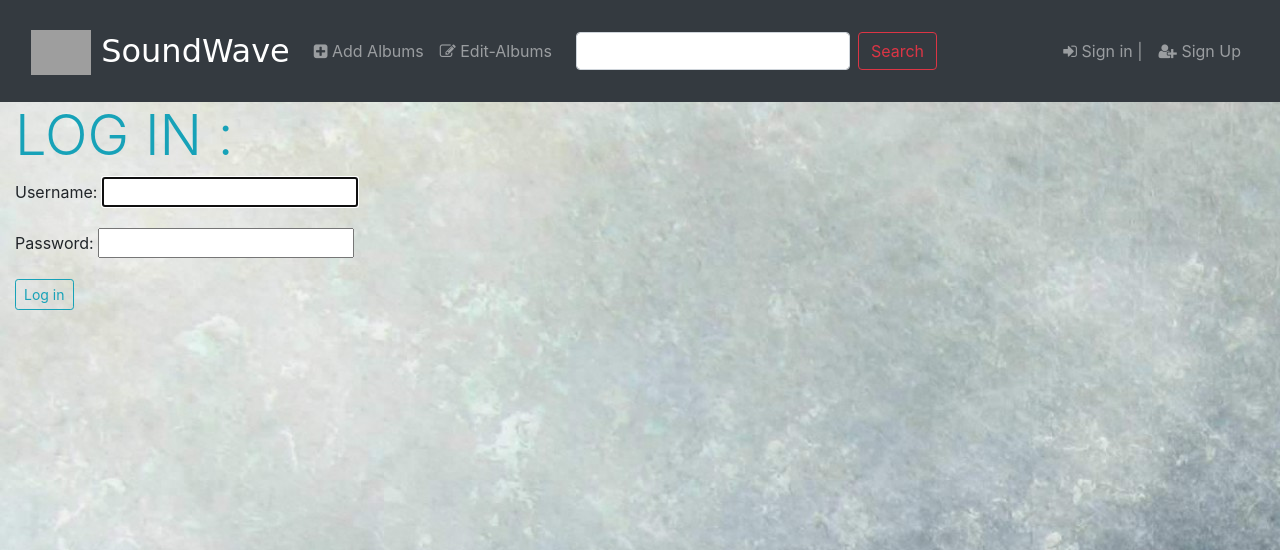
After one commit to Gurupada-Chakraborty/django_sessions, a Django app: page /acc/login/ in a window 1280 px wide. The commit adds this page. Shown: the top 550 px of the page. Run offline with Django 3.2, Linux system fonts and the light colour scheme; some libraries are stand-ins or nearby versions; some web fonts are replaced; grey boxes are pictures that could not be loaded.

Commit message:
login_logout_final_layout

```diff
--- a/Music/templates/Music/base.html
+++ b/Music/templates/Music/base.html
@@ -40,7 +40,20 @@
         </form>
         <div class="ml-auto">
         <ul class="nav navbar-nav">
-            <li class="nav-item"><a class="nav-link" href="{% url 'Music:register-user' %}"><i class="fa fa-power-off"></i> Register</a> </li>
+
+        </ul>
+        </div>
+         <div class="ml-auto">
+        <ul class="nav navbar-nav">
+            {% if user.is_authenticated %}
+                <li class="nav-item"><a class="nav-link" href="#"><i class="fa fa-user"></i> Hi {{ user.username }}!  |</a></li>
+                <li class="nav-item"><a class="nav-link" href="{% url 'logout' %}"><i class="fa fa-power-off"></i> Logout</a></li>
+            {% else %}
+                <li class="nav-item"><a class="nav-link" href="{% url 'login' %}"><i class="fa fa-sign-in"></i> Sign in  |</a></li>
+                <li class="nav-item"><a class="nav-link" href="{% url 'Music:register-user' %}"><i class="fa fas fa-user-plus"></i> Sign Up</a></li>
+            {% endif %}
+
+
         </ul>
         </div>
 
--- /dev/null
+++ b/Music/templates/registration/login.html
@@ -0,0 +1,28 @@
+<!DOCTYPE html>
+<html lang="en">
+
+<head>
+
+
+{% extends 'Music/base.html' %}
+
+</head>
+{% block body %}
+<body>
+    <div class="container-fluid">
+
+        <div class="row">
+            <div class="col-md-offset-2 col-md-6 mr-auto">
+                <h4 class="display-4 lead text-info">LOG IN :</h4>
+                <form method="post">
+                    {% csrf_token %}
+                    {{ form.as_p }}
+                    <button type="submit" class="btn btn-outline-info btn-sm">Log in</button>
+                </form>
+            </div>
+
+                </div>
+            </div>
+    </body>
+{% endblock %}
+</html>
--- a/Music/urls.py
+++ b/Music/urls.py
@@ -1,5 +1,6 @@
 from django.urls import re_path
 from . import views
+from django.views.generic.base import TemplateView
 
 app_name = "Music"
 
@@ -27,4 +28,8 @@ urlpatterns = [
 
     re_path(r'^register/$', views.UserFormView.as_view(), name='register-user'),
 
+    #re_path(r'^acc/login/$', name='login'),
+
+   # re_path(r'^acc/logout/$', TemplateView.as_view(template_name='index.html'), name='logout'),
+
     ]
--- a/Music/views.py
+++ b/Music/views.py
@@ -69,7 +69,7 @@ class SongDelete(DeleteView):
 
 class UserFormView(View):
     form_class = UserForm
-    template_name = 'Music/registration.html'
+    template_name = 'Music/Sign_up.html'
 
     #gets the registration form
     def get(self, request):
--- a/website/settings.py
+++ b/website/settings.py
@@ -122,3 +122,6 @@ USE_TZ = True
 STATIC_URL = '/static/'
 MEDIA_ROOT = os.path.join(BASE_DIR, 'media')
 MEDIA_URL = '/media/'
+
+LOGIN_REDIRECT_URL = 'home'
+LOGOUT_REDIRECT_URL = 'home'
--- a/website/urls.py
+++ b/website/urls.py
@@ -17,10 +17,17 @@ from django.contrib import admin
 from django.urls import path, include
 from django.conf import settings
 from django.conf.urls.static import static
+from django.views.generic.base import TemplateView
 
 urlpatterns = [
     path(r'admin/', admin.site.urls),
-    path(r'music/', include('Music.urls'))
+    path(r'music/', include('Music.urls')),
+    path(r'acc/', include('django.contrib.auth.urls')),
+    path(r'music/', TemplateView.as_view(template_name='Music/index.html'), name='home'),
+
+    #path(r'music/', include('django.contrib.auth.urls')),
+   # path(r'music/', TemplateView.as_view(template_name='index.html'), name='index'),
+
 ]
 
 if settings.DEBUG:
```
Also changed, not shown: Music/templates/Music/Sign_up.html (added, +24 -0 lines), db.sqlite3.
